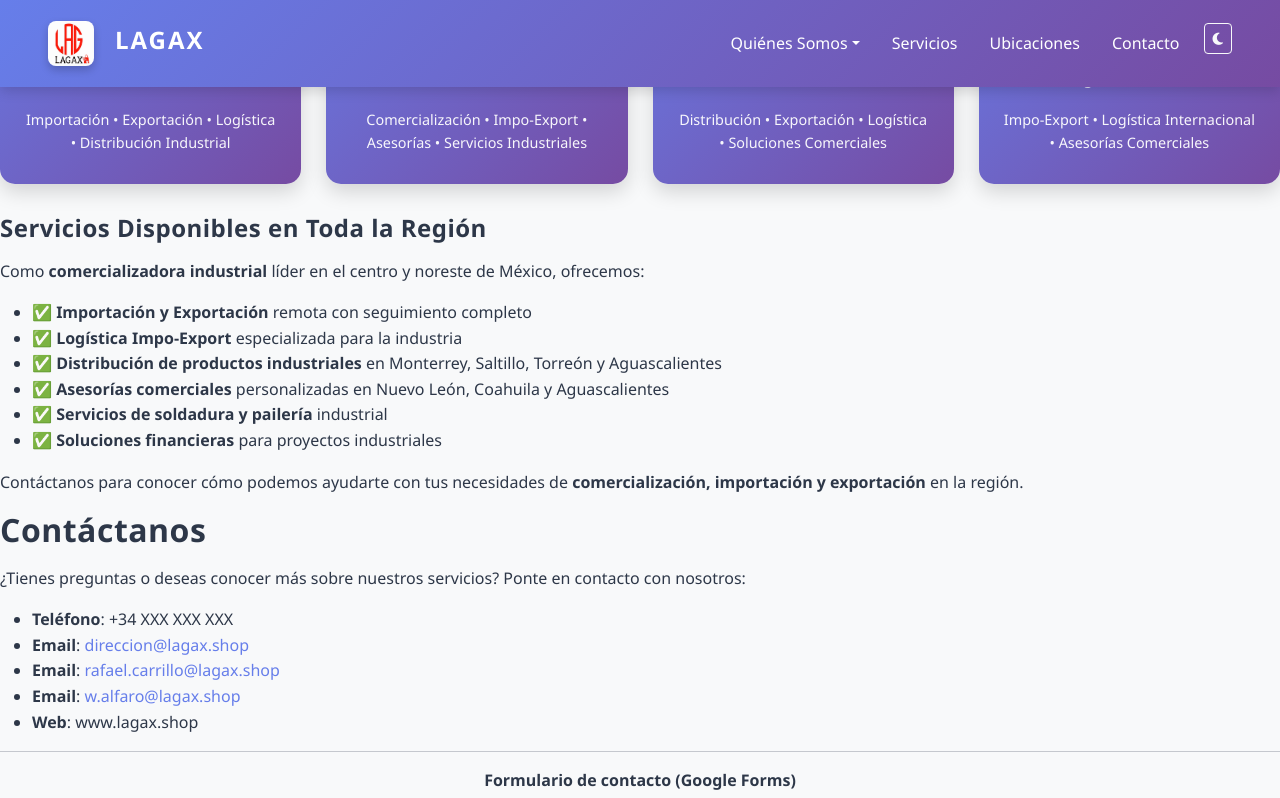
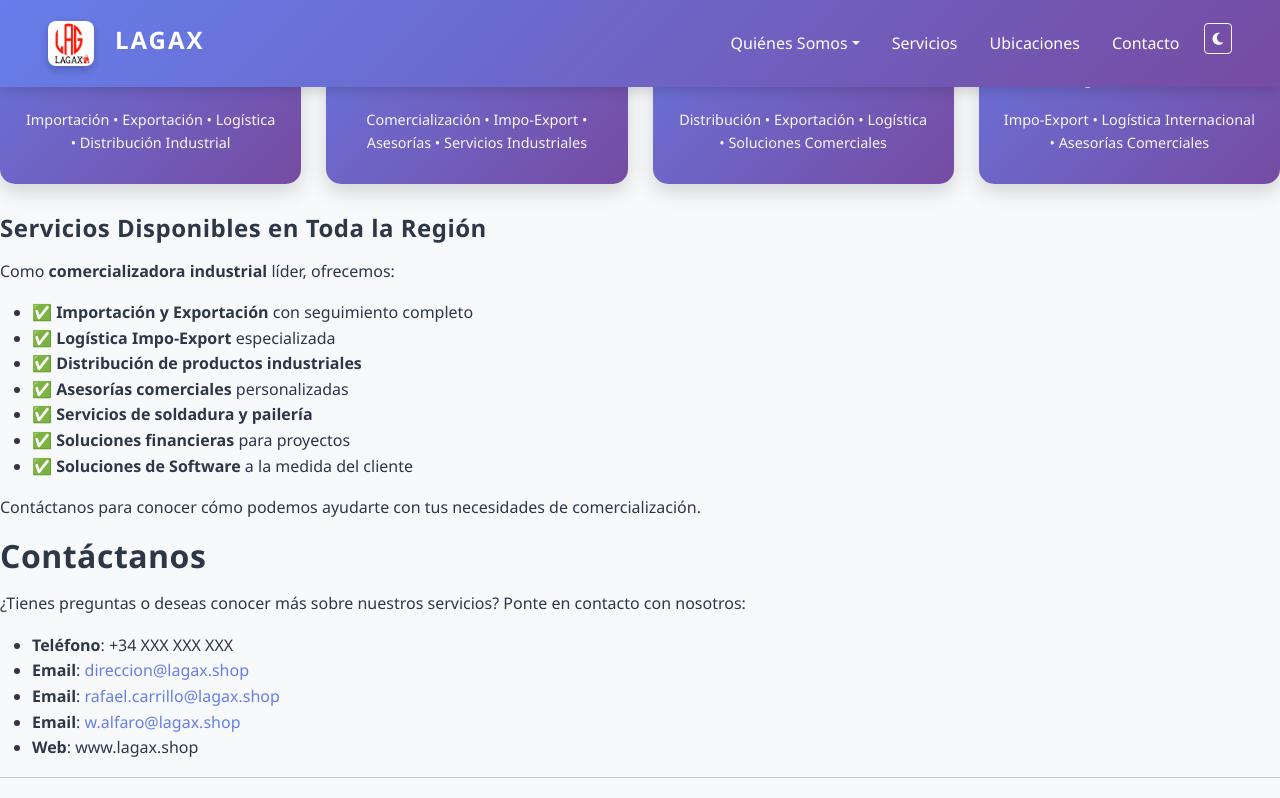
Before and after one commit to gasglz18/lagax, a Jekyll site: the page built from index.md, in a window 1280 px wide and 900 px high, scrolled down 1531 px, cut to the strip 0-798 px from the top of the window. Built offline with Jekyll 4.4.1, drawn with Linux system fonts in a browser that asks for light colours.

Commit message:
Actualizar lista de servicios: contraer texto y agregar Software

```diff
--- a/index.md
+++ b/index.md
@@ -358,16 +358,17 @@ En **Lagax** brindamos servicios de **comercialización industrial, importación
 
 #### Servicios Disponibles en Toda la Región
 
-Como **comercializadora industrial** líder en el centro y noreste de México, ofrecemos:
+Como **comercializadora industrial** líder, ofrecemos:
 
-- ✅ **Importación y Exportación** remota con seguimiento completo
-- ✅ **Logística Impo-Export** especializada para la industria
-- ✅ **Distribución de productos industriales** en Monterrey, Saltillo, Torreón y Aguascalientes
-- ✅ **Asesorías comerciales** personalizadas en Nuevo León, Coahuila y Aguascalientes
-- ✅ **Servicios de soldadura y pailería** industrial
-- ✅ **Soluciones financieras** para proyectos industriales
+- ✅ **Importación y Exportación** con seguimiento completo
+- ✅ **Logística Impo-Export** especializada
+- ✅ **Distribución de productos industriales**
+- ✅ **Asesorías comerciales** personalizadas
+- ✅ **Servicios de soldadura y pailería**
+- ✅ **Soluciones financieras** para proyectos
+- ✅ **Soluciones de Software** a la medida del cliente
 
-Contáctanos para conocer cómo podemos ayudarte con tus necesidades de **comercialización, importación y exportación** en la región.
+Contáctanos para conocer cómo podemos ayudarte con tus necesidades de comercialización.
 
 ## Contáctanos {#contactanos}
 
```
